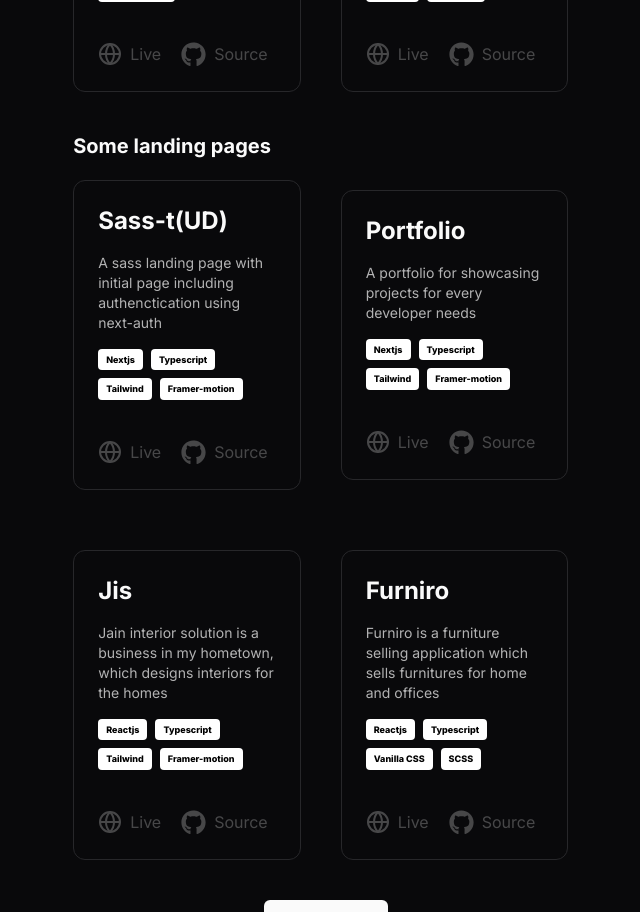
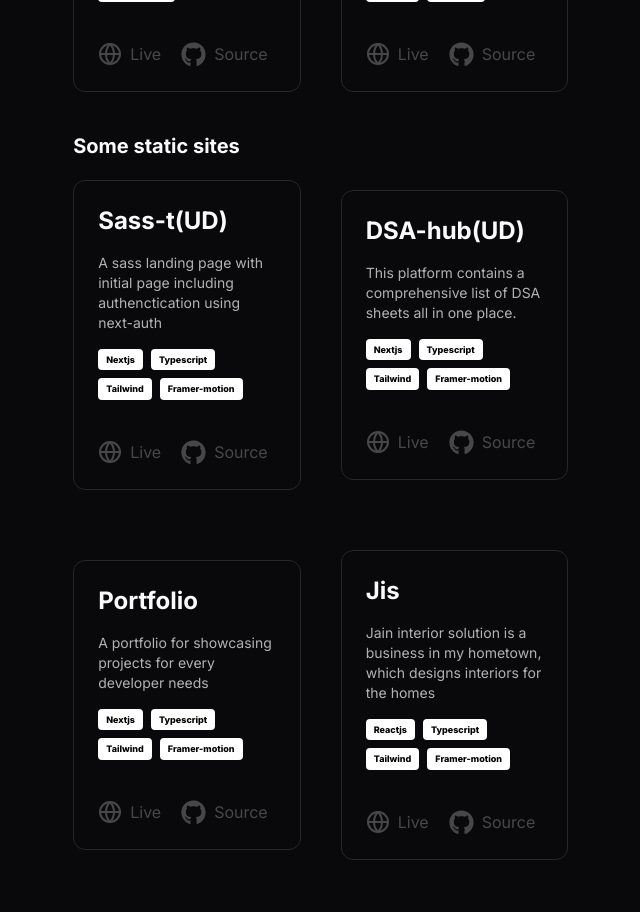
Before and after one commit to Piyush5784/Piyush-portfolio, a Next.js app: page / in a window 1280 px wide. Shown: the part 1500-2412 px from the top of the page, without its empty margins (314-954 px from the left). Built offline with nearby package versions, Linux system fonts and the light colour scheme.

Commit message:
added project

```diff
--- a/src/Content.ts
+++ b/src/Content.ts
@@ -120,6 +120,14 @@ export const Content: ContentType = {
       sourceSrc: "https://github.com/Piyush5784/nextjs-template",
     },
     {
+      name: "DSA-hub(UD)",
+      description:
+        "This platform contains a comprehensive list of DSA sheets all in one place.",
+      skills: ["Nextjs", "Typescript", "Tailwind", "Framer-motion"],
+      liveSrc: "https://dsa-hub-peach.vercel.app",
+      sourceSrc: "https://github.com/Piyush5784/DSA-hub",
+    },
+    {
       name: "Portfolio",
       description:
         "A portfolio for showcasing projects for every developer needs",
--- a/src/components/custom/Projects.tsx
+++ b/src/components/custom/Projects.tsx
@@ -41,7 +41,7 @@ const Projects = () => {
           </div>
         ))}
       </div>
-      <p className="font-bold text-xl">Some landing pages</p>
+      <p className="font-bold text-xl">Some static sites</p>
       <div className="flex flex-wrap items-center gap-10 w-full pb-10 ">
         {Content.landingPage.map((project, index) => (
           <div
```
